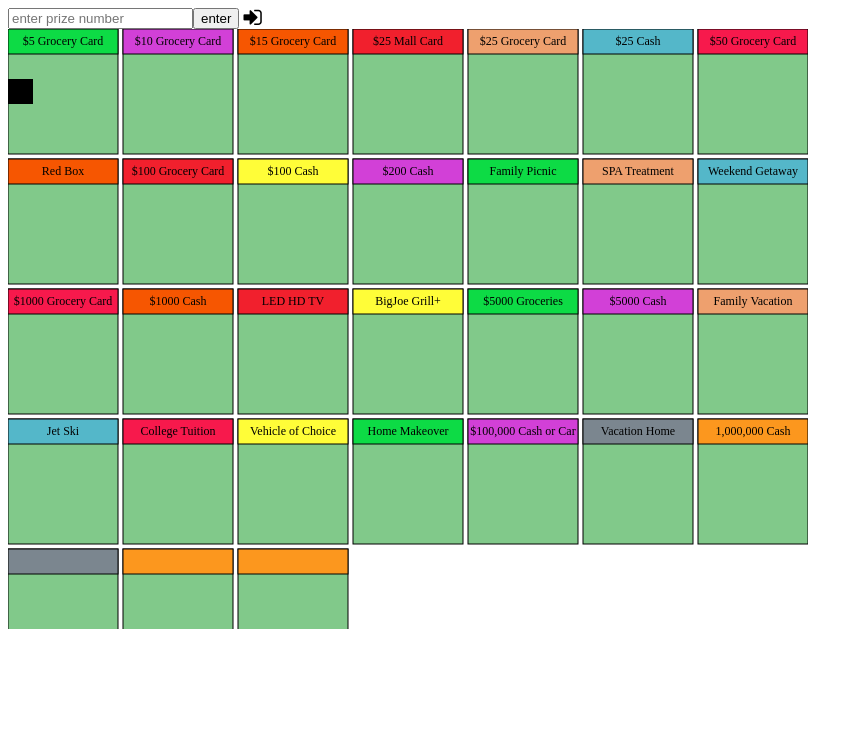
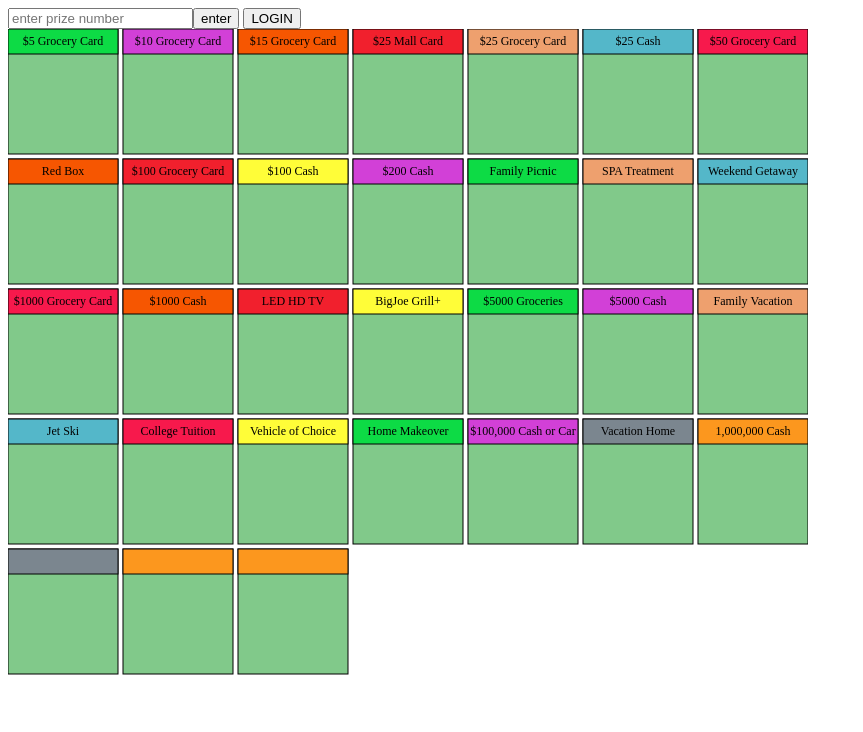
Before and after one commit to dcorns/monopoly_give_away, a website: page public/index.html in a window 1280 px wide. Shown: the whole page, without its empty margins (0-863 px from the left). Drawn offline with Linux system fonts and the light colour scheme.

Commit message:
Increase svg main size to include lower cards and remove unused btnmenu

```diff
--- a/public/index.html
+++ b/public/index.html
@@ -8,9 +8,9 @@
 </head>
 <body>
 <input id="ticket" type="text" placeholder="enter prize number"><button id="btnEnter" type="button">enter</button>
-<i class="fa fa-sign-in fa-lg" aria-hidden="true"></i>
+<button id="login" type="button">LOGIN</button>
 <main>
-    <svg width="800" height="600" viewBox="-400 -300 800 600" id="prizes">
+    <svg width="800" height="700" viewBox="-400 -300 800 700" id="prizes">
         <rect id="p0" x="-400" y="-300" width="110" height="125" fill="#81C98A" stroke="black" data-winner=""></rect>
         <rect id="p0" x="-400" y="-300" width="110" height="25" fill="#0DDB45" stroke="black"></rect>
         <text id="t0" x="-345" y="-284" font-size="12px" text-anchor="middle" pointer-events="none">$5 Grocery Card</text>
@@ -208,7 +208,6 @@
         <text id="addTxt10" class="addTxt" x="-500" y="-400" font-size="8" text-anchor="middle" pointer-events="none">0</text>
         <text id="addTxt12" class="addTxt" x="-500" y="-400" font-size="8" text-anchor="middle" pointer-events="none">0</text>
         <text id="addTxt14" class="addTxt" x="-500" y="-400" font-size="8" text-anchor="middle" pointer-events="none">0</text>
-        <rect id="btnMenu" x="-400" y="-250" width="25" height="25"></rect>
     </svg>
 </main>
 <script src="pack.js"></script>
--- a/public/main.js
+++ b/public/main.js
@@ -9,7 +9,6 @@ var currentPrize;
 var currentIndex;
 const largeCardClose = document.getElementById("goBack");
 const svgRoot = document.getElementById("prizes");//root svg element
-const btnMenu = document.getElementById("btnMenu");
 const largeCardSubTitle = document.getElementById("winnerTxt");
 const btnAdd0 = document.getElementById("add0");
 const btnAdd2 = document.getElementById("add2");
```
